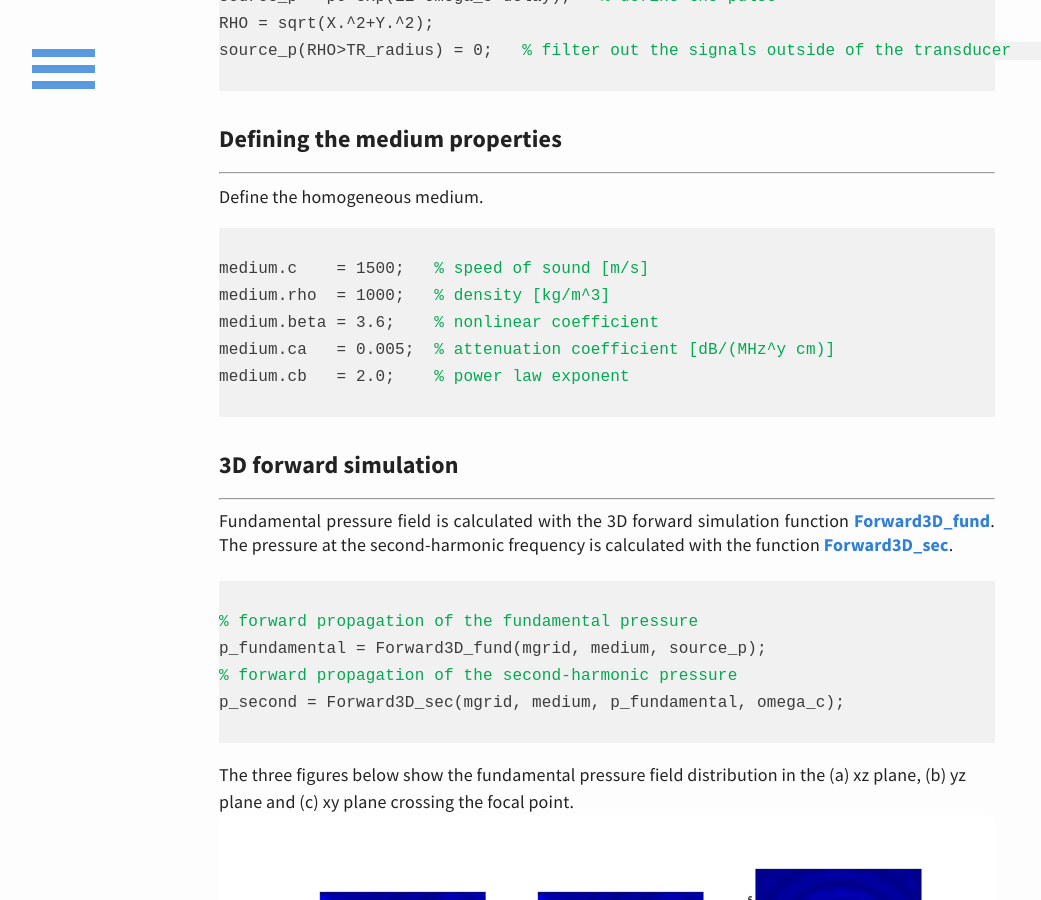
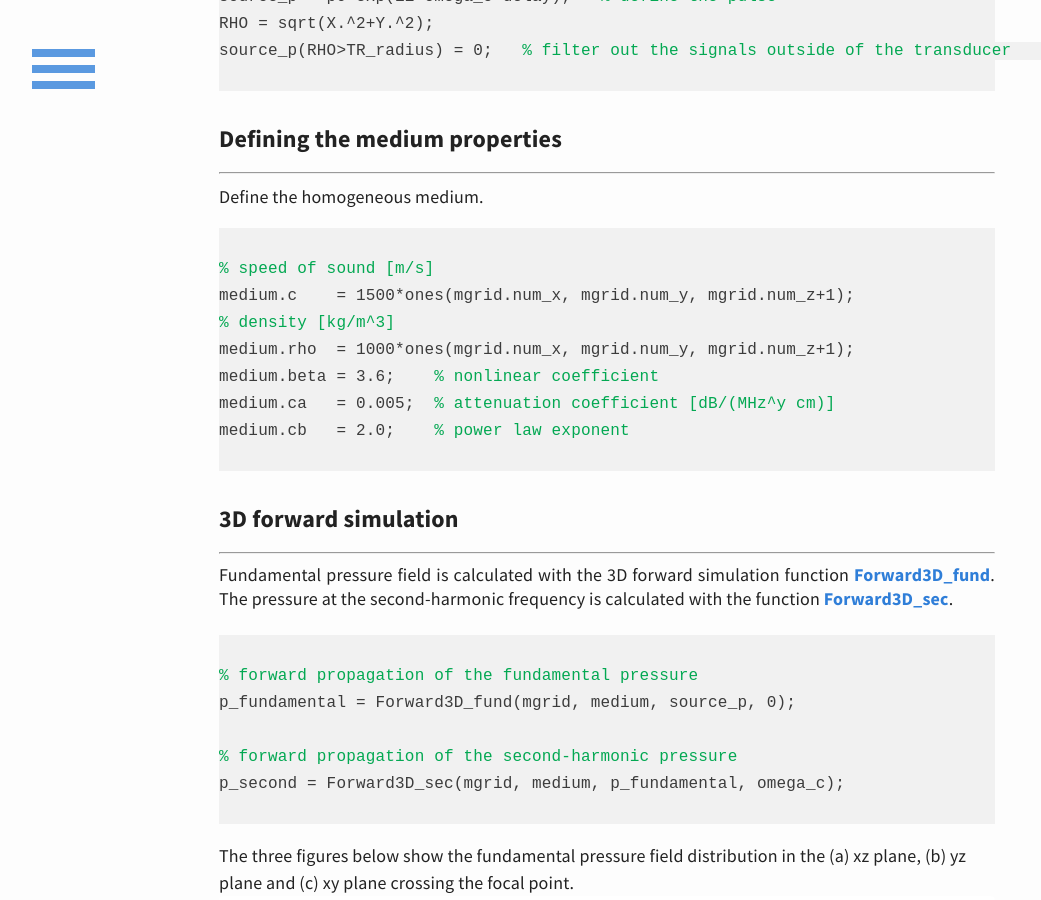
Before and after one commit to m-SOUND/mSOUND, a Jekyll site: the page built from _posts/2019-02-20-FSMDM_3D_homogeneous.html, in a window 1280 px wide and 900 px high, scrolled down 1201 px. Shown: the whole window, without its empty margins (33-1074 px from the left). Built offline with Jekyll 4.4.1, drawn with Linux system fonts in a browser that asks for light colours.

Commit message:
Update 2019-02-20-FSMDM_3D_homogeneous.html

```diff
--- a/_posts/2019-02-20-FSMDM_3D_homogeneous.html
+++ b/_posts/2019-02-20-FSMDM_3D_homogeneous.html
@@ -60,8 +60,10 @@
 Define the homogeneous medium.
  <pre>
  <code>
-medium.c    = 1500;   <font color="#03a852">% speed of sound [m/s]</font>
-medium.rho  = 1000;   <font color="#03a852">% density [kg/m^3]</font>
+<font color="#03a852">% speed of sound [m/s]</font>
+medium.c    = 1500*ones(mgrid.num_x, mgrid.num_y, mgrid.num_z+1);
+<font color="#03a852">% density [kg/m^3]</font>
+medium.rho  = 1000*ones(mgrid.num_x, mgrid.num_y, mgrid.num_z+1);
 medium.beta = 3.6;    <font color="#03a852">% nonlinear coefficient </font>
 medium.ca   = 0.005;  <font color="#03a852">% attenuation coefficient [dB/(MHz^y cm)] </font>
 medium.cb   = 2.0;    <font color="#03a852">% power law exponent</font>
@@ -81,7 +83,8 @@
  <a href="/mSOUND/function.html#Forward3D_sec">Forward3D_sec</a>.
 <pre> <code>
 <font color="#03a852">% forward propagation of the fundamental pressure</font>
-p_fundamental = Forward3D_fund(mgrid, medium, source_p);
+p_fundamental = Forward3D_fund(mgrid, medium, source_p, 0);
+
 <font color="#03a852">% forward propagation of the second-harmonic pressure</font>
 p_second = Forward3D_sec(mgrid, medium, p_fundamental, omega_c);
 </code> </pre>
```
